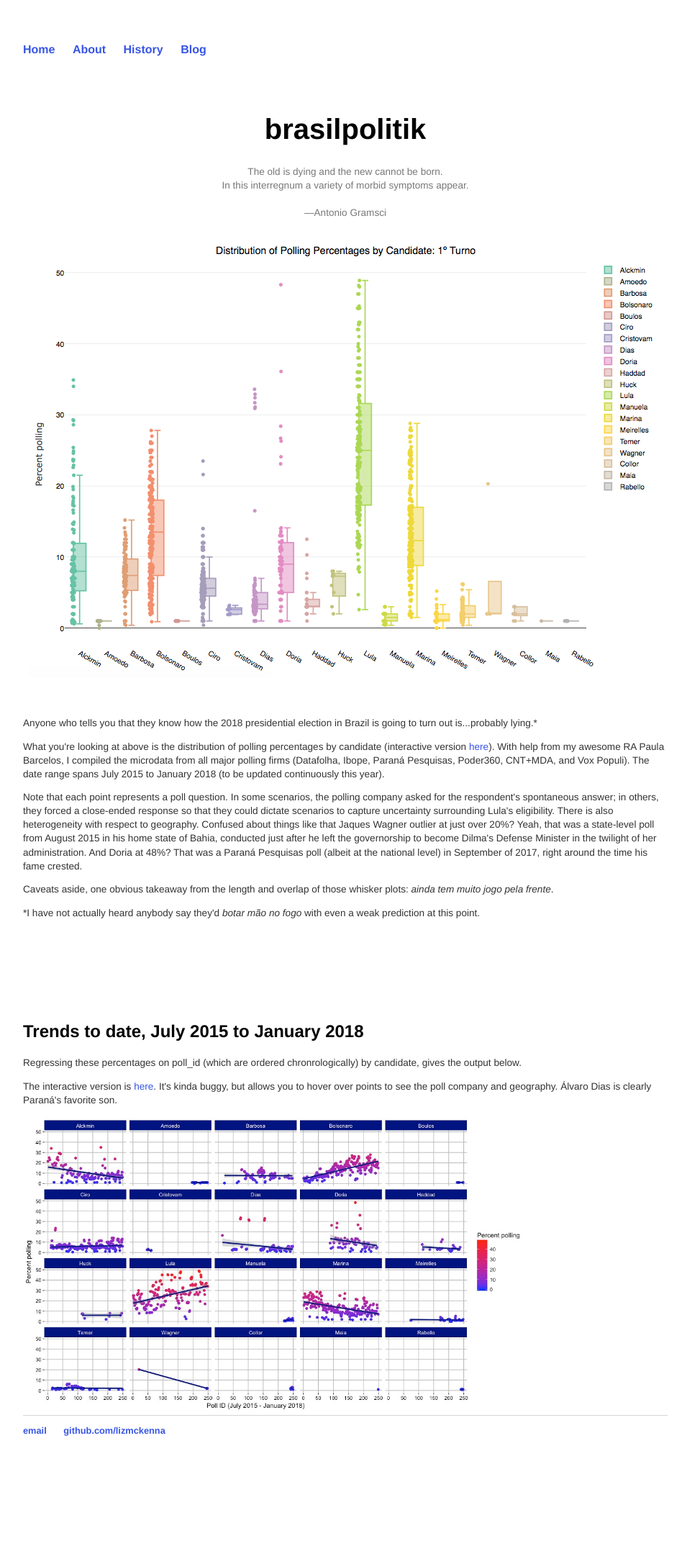
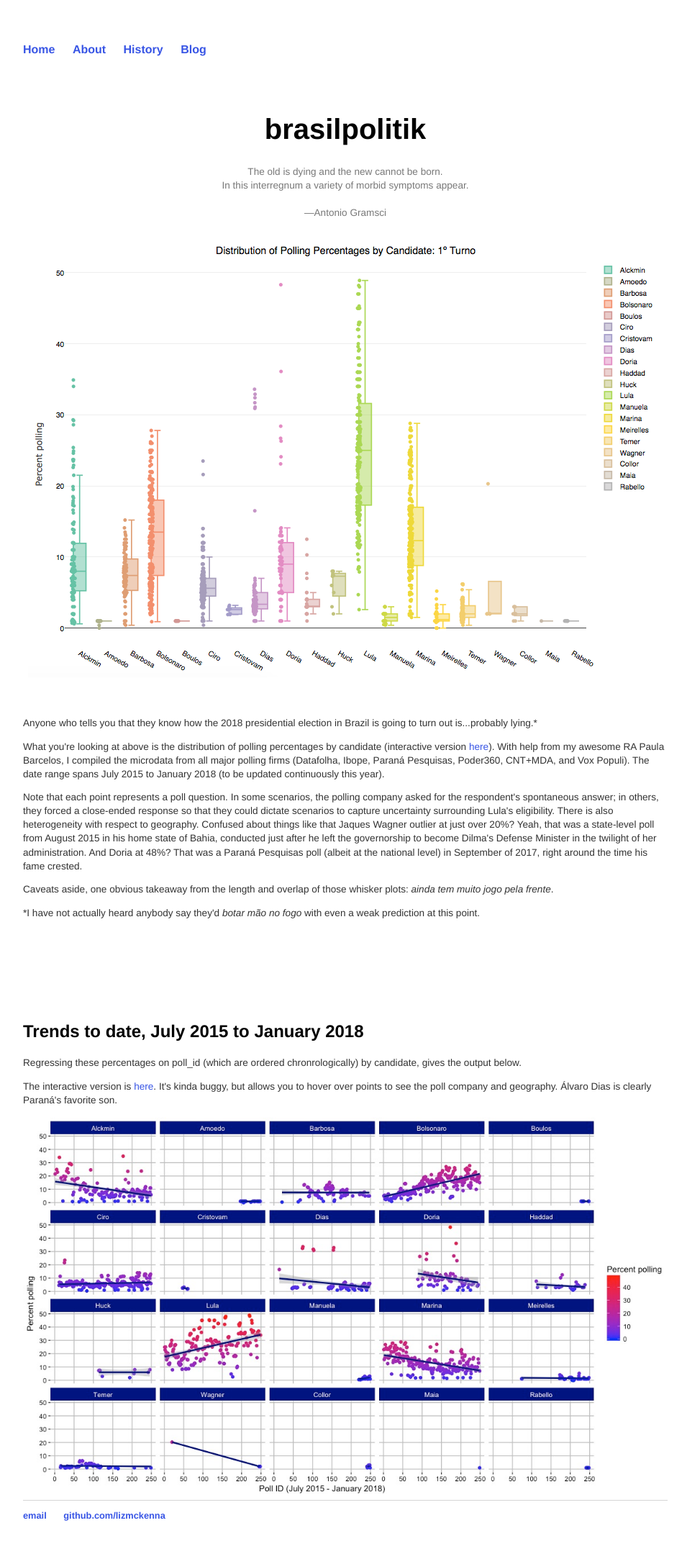
Before and after one commit to lizmckenna/elizabethmckenna.org, a Jekyll site: the page built from index.html, in a window 1280 px wide. Shown: the whole page at 72% size, without its empty margins (160-1115 px from the left). Built offline with Jekyll 4.4.1, drawn with Linux system fonts in a browser that asks for light colours; before the commit the page ends 2055 px from its top, so only the background shows below that.

Commit message:
Update index.html

```diff
--- a/index.html
+++ b/index.html
@@ -37,5 +37,7 @@
 <h2> Trends to date, July 2015 to January 2018 </h2>
 <p> Regressing these percentages on poll_id (which are ordered chronrologically) by candidate, gives the output below.</p>
 <p> The interactive version is <a href="http://rpubs.com/lizmckenna/359463">here</a>. It's kinda buggy, but allows you to hover over points to see the poll company and geography. Álvaro Dias is clearly Paraná's favorite son.</p>
-<img src="images/180210_facetwap.png" width="700px" height="auto" alt="hi" class="inline"/>
+<center>
+<img src="images/180210_facetwap.png" width="900px" height="auto" alt="hi" class="inline"/>
+</center>
 </div><!-- /.blurb -->
```
